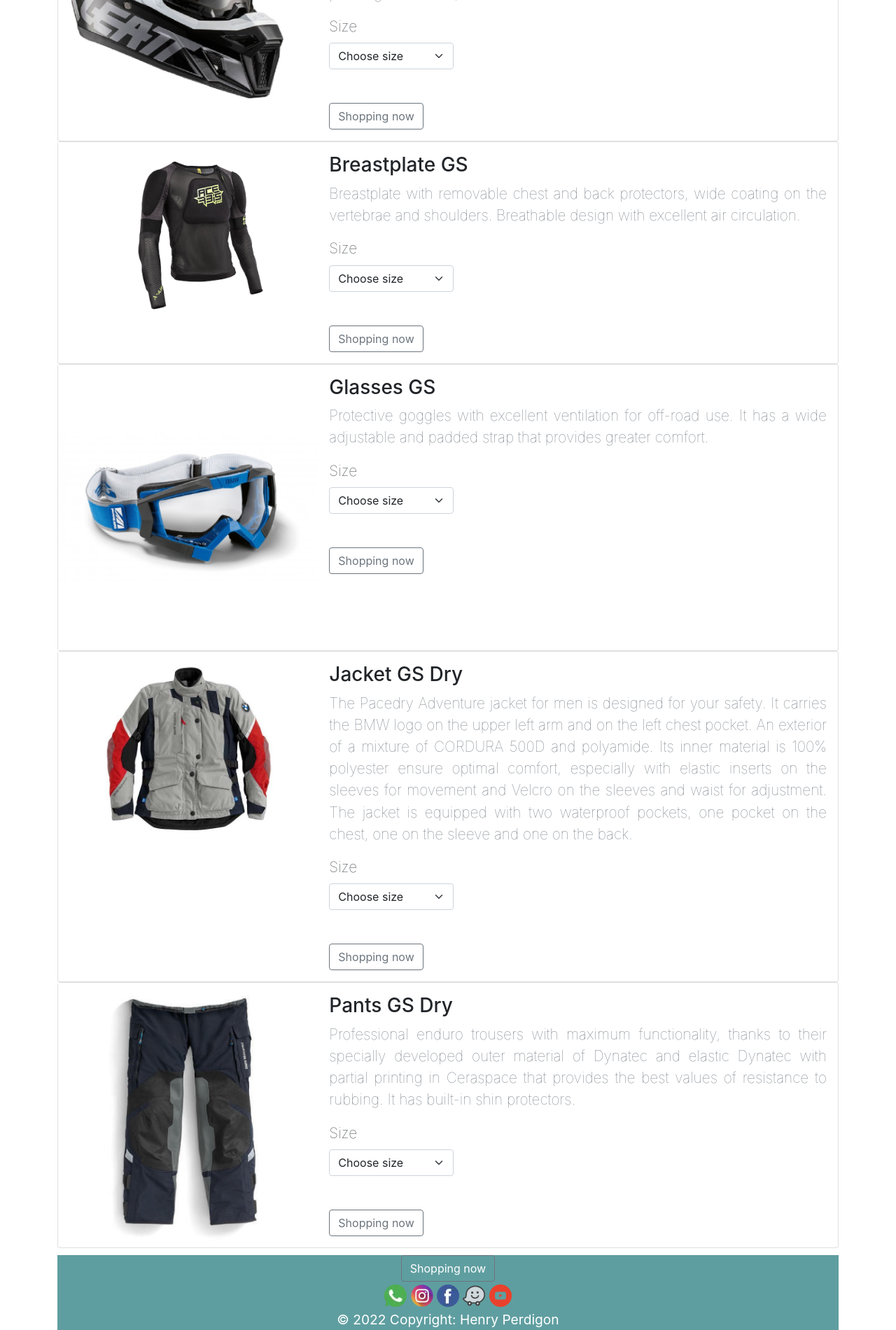
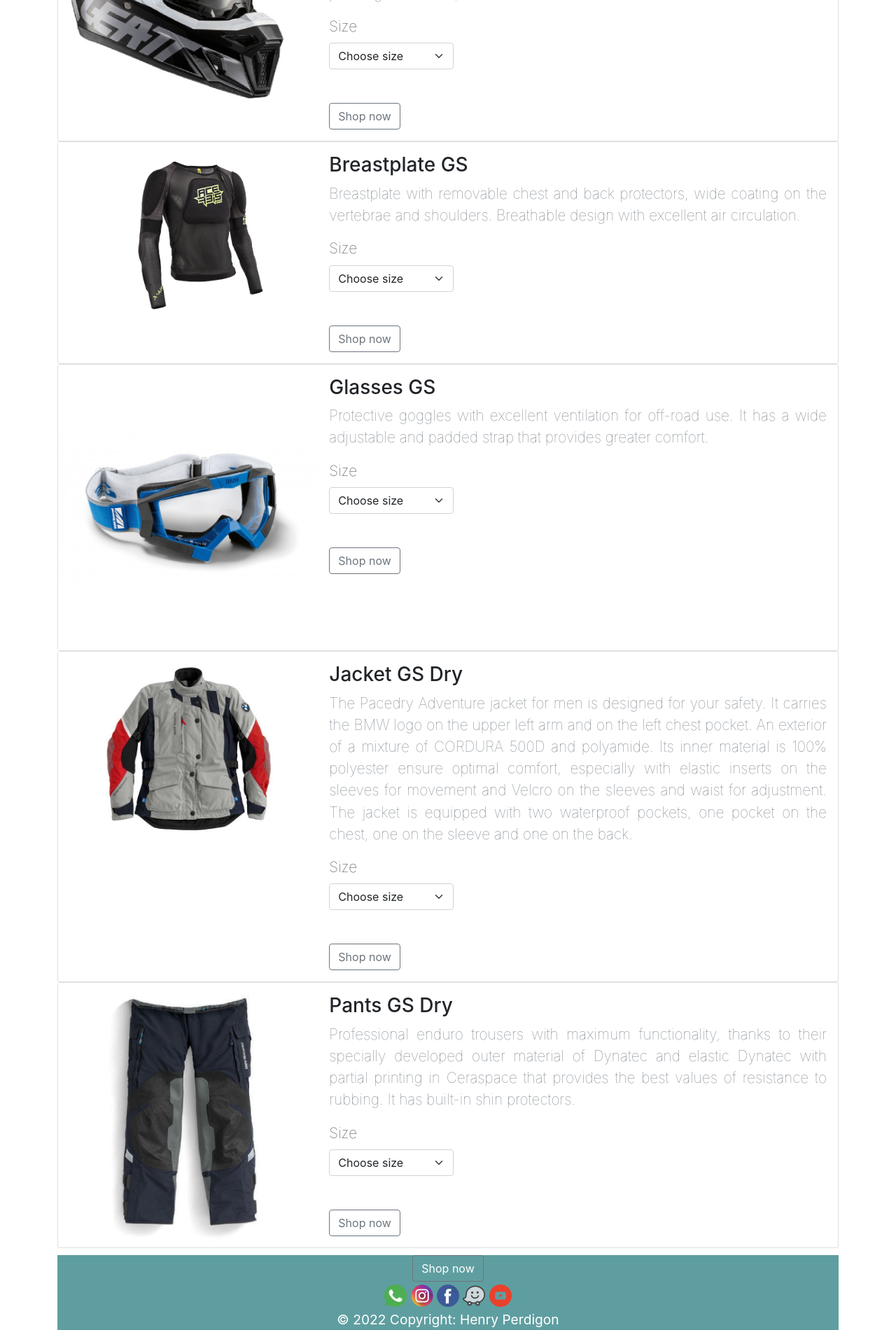
Before and after one commit to HENPERDIGON/Entrega-final-Macuira-Travel, a website: page paginas/merchandise.html in a window 1280 px wide. Shown: the part 890-2790 px from the top of the page at 70% size. Drawn offline with nearby package versions, Linux system fonts and the light colour scheme.

Commit message:
version final

```diff
--- a/paginas/merchandise.html
+++ b/paginas/merchandise.html
@@ -60,7 +60,7 @@
                             <h1 class="display-4 fw-normal text-white">Off Road Merchandise</h1>
                             <p class="lead fw-normal text-white">A driving pleasure that knows no limits. Or what is the same, the craving for adventure.</p>
                             <a class="btn btn-outline-secondary" target="_blank" rel="nofollow noopener noreferrer"
-                                href="https://www.tiendaktm.com/categoria/KTM">Shopping now</a>
+                                href="https://www.tiendaktm.com/categoria/KTM">Shop now</a>
                         </div>
                     </div>
                     <!-- Shopping -->
@@ -93,7 +93,7 @@
                                     </div>
                                     <a class="btn btn-outline-secondary mt-5" target="_blank"
                                         rel="nofollow noopener noreferrer"
-                                        href="https://www.tiendaktm.com/producto-1048879-sm-10-flash-helmet">Shopping
+                                        href="https://www.tiendaktm.com/producto-1048879-sm-10-flash-helmet">Shop
                                         now</a>
                                 </div>
                             </div>
@@ -129,7 +129,7 @@
                                     </div>
                                     <a class="btn btn-outline-secondary mt-5" target="_blank"
                                         rel="nofollow noopener noreferrer"
-                                        href="https://www.bmw-motorrad.co/es/wear/ride.html">Shopping
+                                        href="https://www.bmw-motorrad.co/es/wear/ride.html">Shop
                                         now</a>
                                 </div>
                             </div>
@@ -160,7 +160,7 @@
                                     </div>
                                     <a class="btn btn-outline-secondary mt-5" target="_blank"
                                         rel="nofollow noopener noreferrer"
-                                        href="https://www.bmw-motorrad.co/es/wear/ride.html">Shopping
+                                        href="https://www.bmw-motorrad.co/es/wear/ride.html">Shop
                                         now</a>
                                 </div>
                             </div>
@@ -197,7 +197,7 @@
                                     </div>
                                     <a class="btn btn-outline-secondary mt-5" target="_blank"
                                         rel="nofollow noopener noreferrer"
-                                        href="https://www.bmw-motorrad.co/es/wear/ride.html">Shopping
+                                        href="https://www.bmw-motorrad.co/es/wear/ride.html">Shop
                                         now</a>
                                 </div>
                             </div>
@@ -229,7 +229,7 @@
                                         </div>
                                         <a class="btn btn-outline-secondary mt-5" target="_blank"
                                             rel="nofollow noopener noreferrer"
-                                            href="https://www.bmw-motorrad.co/es/wear/ride.html">Shopping
+                                            href="https://www.bmw-motorrad.co/es/wear/ride.html">Shop
                                             now</a>
 
                                 </div>
@@ -241,7 +241,7 @@
                         <div>
                             <a class="btn btn-outline-secondary text-white" target="_blank"
                                 rel="nofollow noopener noreferrer"
-                                href="https://www.tiendaktm.com/categoria/KTM">Shopping now</a>
+                                href="https://www.tiendaktm.com/categoria/KTM">Shop now</a>
                             <section class="text-center p-1">
                                 <a title="Whatsapp" target="_blank" rel="nofollow noopener noreferrer"
                                     href="https://web.whatsapp.com/"><img src="../imagenes/whatsapp.webp"
```
Also changed, not shown: index.html (+1 -1 lines), paginas/quienes-somos.html (+2 -2 lines).
